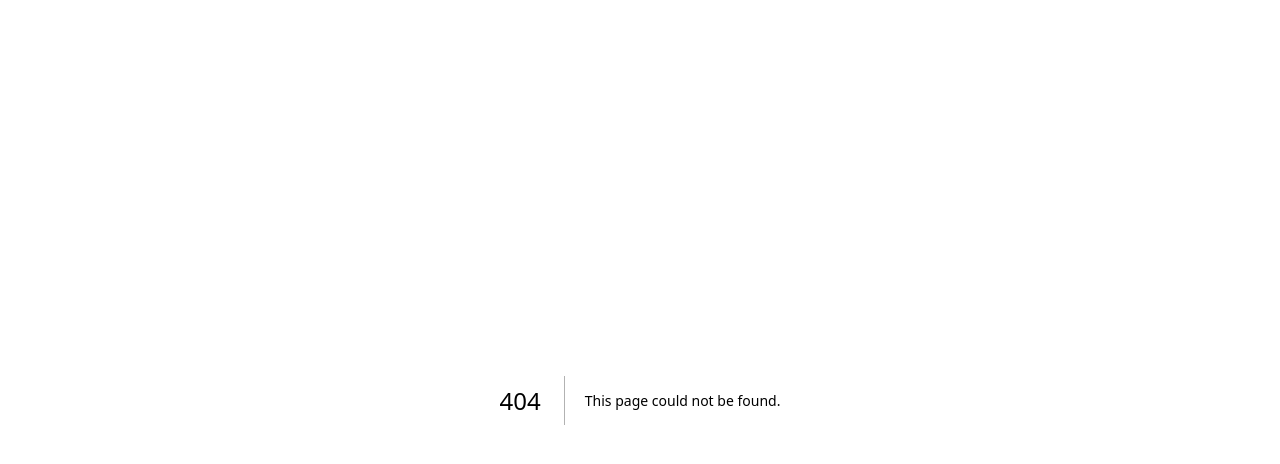
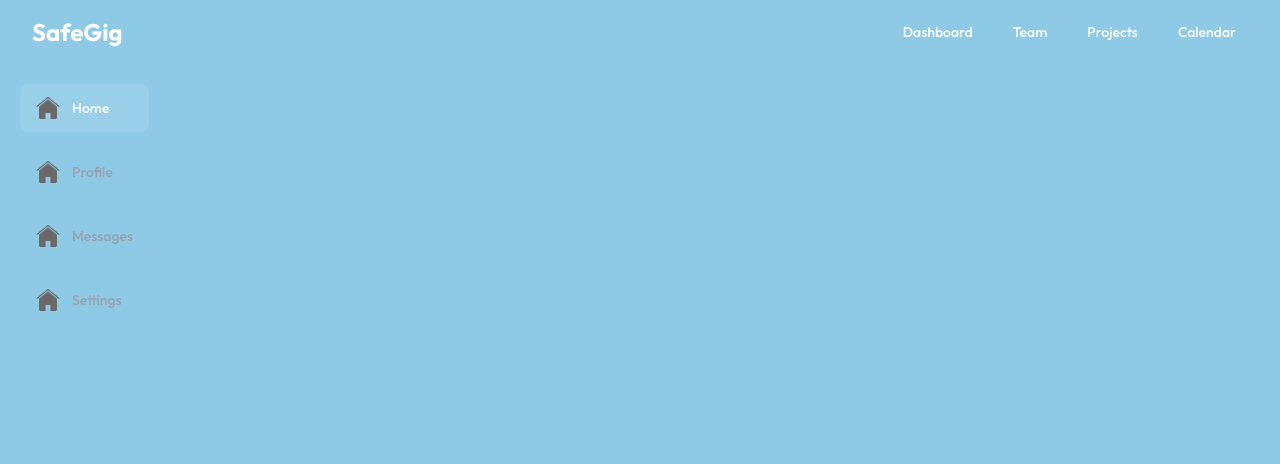
Before and after one commit to EdisonYCA/safegig, a Next.js app: page /dashboard in a window 1280 px wide. Before the commit this address had no page. Shown: the top 464 px of the page. Built offline with nearby package versions, Linux system fonts and the light colour scheme.

Commit message:
Side navbar prototyped.

```diff
--- a/components/landing/Navbar.js
+++ b/components/landing/Navbar.js
@@ -2,7 +2,7 @@ import { Disclosure, DisclosureButton} from '@headlessui/react'
 import { Bars3Icon, XMarkIcon } from '@heroicons/react/24/outline'
 
 const navigation = [
-  { name: 'Dashboard', href: '#', current: false },
+  { name: 'Dashboard', href: '/dashboard', current: false },
   { name: 'Team', href: '#', current: false },
   { name: 'Projects', href: '#', current: false },
   { name: 'Calendar', href: '#', current: false },
--- /dev/null
+++ b/pages/dashboard/index.js
@@ -0,0 +1,48 @@
+import Navbar from "@/components/landing/Navbar"
+import Image from "next/image"
+
+const navigation = [
+    { name: 'Home', icon: '/48-home.svg', href: '/dashboard', current: true },
+    { name: 'Profile', icon: '/48-home.svg', href: '#', current: false },
+    { name: 'Messages', icon: '/48-home.svg', href: '#', current: false },
+    { name: 'Settings', icon: '/48-home.svg', href: '#', current: false },
+]
+
+function classNames(...classes) {
+    return classes.filter(Boolean).join(' ')
+}
+
+export default function Dashboard() {
+    return (
+        <>
+        <Navbar />
+
+        <div className="h-screen w-screen flex">
+            <div className="h-screen flex flex-col p-5 gap-4">
+                {navigation.map((item) => (
+                    <a
+                        key={item.name}
+                        href={item.href}
+                        aria-current={item.current ? 'page' : undefined}
+                        className={classNames(
+                            item.current
+                                ? 'bg-white/10 text-white'
+                                : 'text-gray-400 hover:text-white hover:bg-white/5',
+                            'group flex items-center gap-3 rounded-lg px-4 py-3 text-sm font-medium transition-all duration-200'
+                        )}
+                    >
+                        <Image
+                            src={item.icon}
+                            alt={item.name}
+                            width={24}
+                            height={24}
+                            className="transition-transform duration-200 group-hover:scale-110"
+                        />
+                        <span>{item.name}</span>
+                    </a>
+                ))}
+            </div>
+        </div>
+        </>
+    )
+}
```
Also changed, not shown: public/48-home.svg (added).
